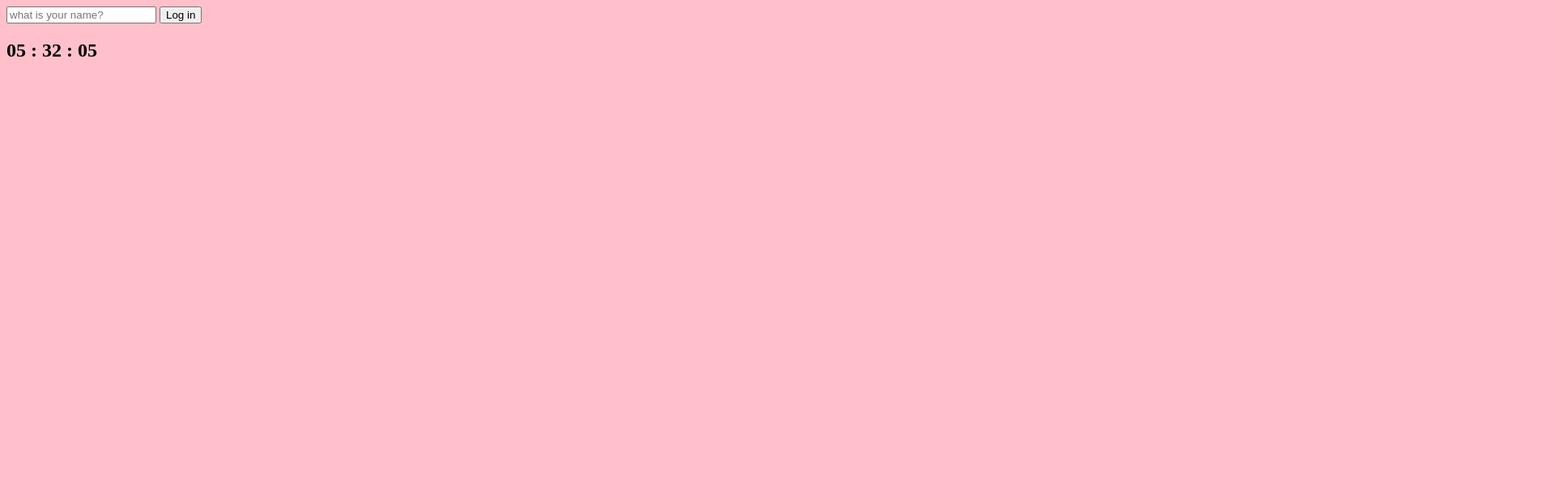
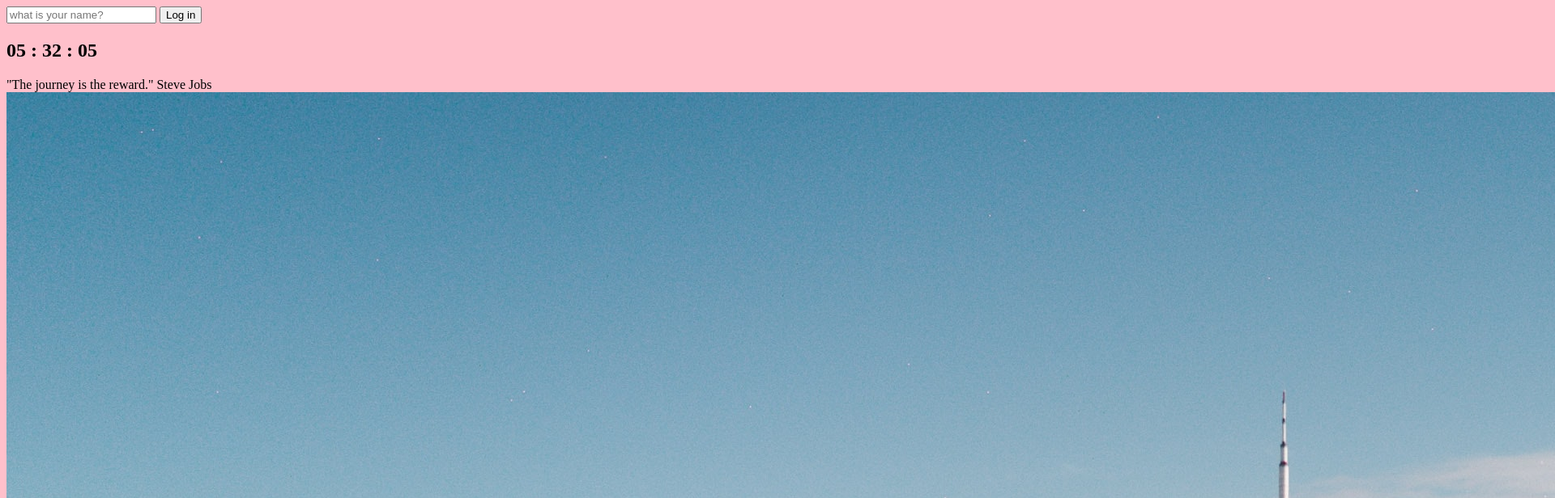
Before and after one commit to aajju/vanillaJS, a plain HTML site: page index.html in a window 1280 px wide. Shown: the top 616 px of the page at 81% size, 1920 px wide, since content can reach past the window. Drawn offline with Linux system fonts and the light colour scheme.

Commit message:
quote bgimage

```diff
--- a/index.html
+++ b/index.html
@@ -20,8 +20,14 @@
       </form>
       <h1 id="login-greeting" class="hidden"></h1>
       <h2 id="clock">00:00:00</h2>
+      <div id="quote">
+        <span></span>
+        <span></span>
+      </div>
     </header>
     <script src="js/greeting.js"></script>
     <script src="js/clock.js"></script>
+    <script src="js/quotes.js"></script>
+    <script src="js/bg-img.js"></script>
   </body>
 </html>
--- /dev/null
+++ b/js/bg-img.js
@@ -0,0 +1,11 @@
+const images = ["0.jpg", "1.jpg", "2.jpg"];
+
+const chosenImage = images[Math.floor(Math.random() * images.length)];
+
+// console.dir(chosenImage);
+
+const bgImage = document.createElement("img");
+
+bgImage.src = `img/${chosenImage}`;
+
+document.body.append(bgImage);
--- /dev/null
+++ b/js/quotes.js
@@ -0,0 +1,32 @@
+const quotes = [
+  {
+    quote: '"Be realistic, demand the impossible!"',
+    author: "Che Guevara",
+  },
+  {
+    quote:
+      '"For believe me: the secret for harvesting from existence the greatest fruitfulness and greatest enjoyment is - to live dangerously."',
+    author: "Friedrich Nietzsche",
+  },
+  {
+    quote:
+      '"Only those who will risk going too far can possibly find out how far one can go."',
+    author: "T. S. Eliot",
+  },
+  {
+    quote: `"If you don't risk anything, you risk even more."`,
+    author: "Erica Jong",
+  },
+  {
+    quote: '"The journey is the reward."',
+    author: "Steve Jobs",
+  },
+];
+
+const quote = document.querySelector("#quote span:first-child");
+const author = document.querySelector("#quote span:last-child");
+
+chosenQuote = quotes[Math.floor(Math.random() * quotes.length)];
+
+quote.innerText = chosenQuote.quote;
+author.innerText = chosenQuote.author;
```
Also changed, not shown: img/1.jpg (added), 3 other files.
